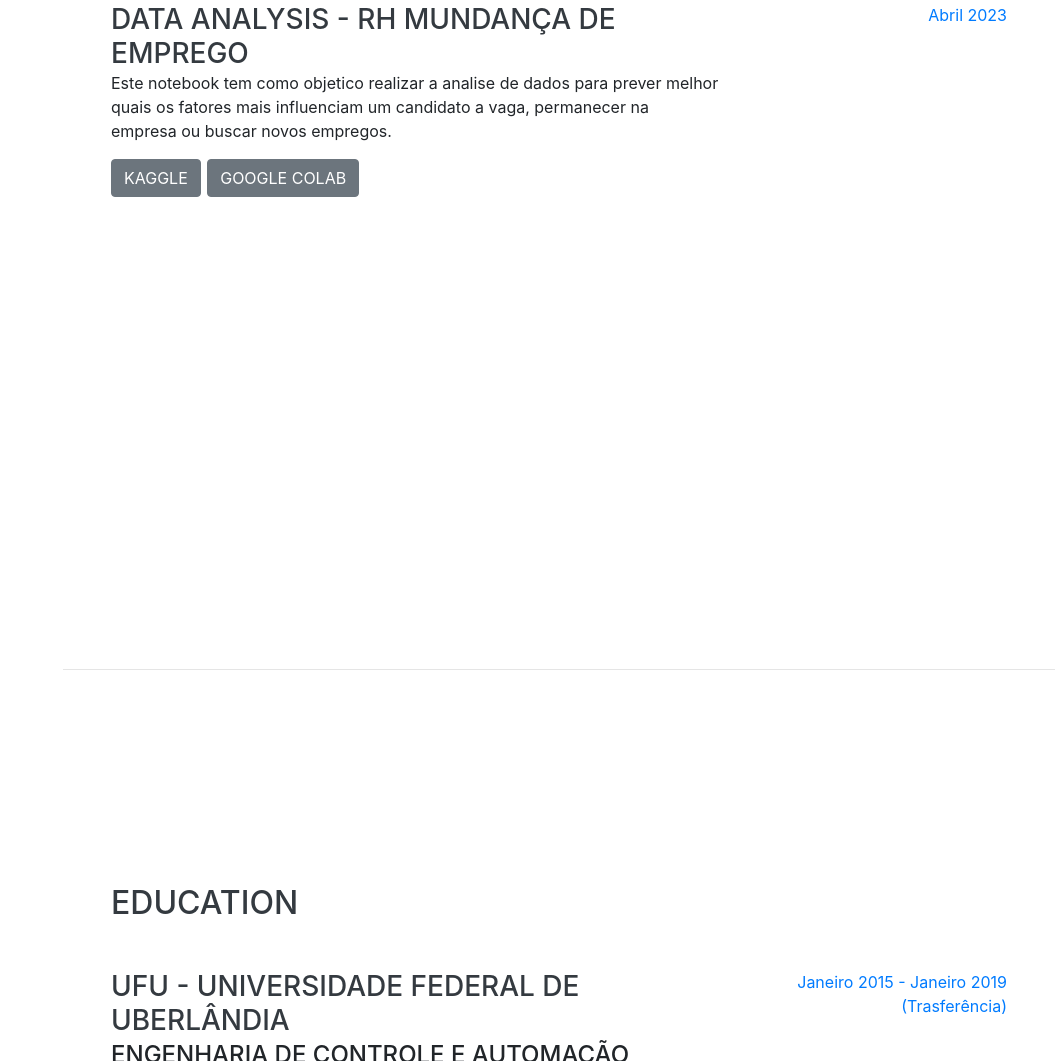
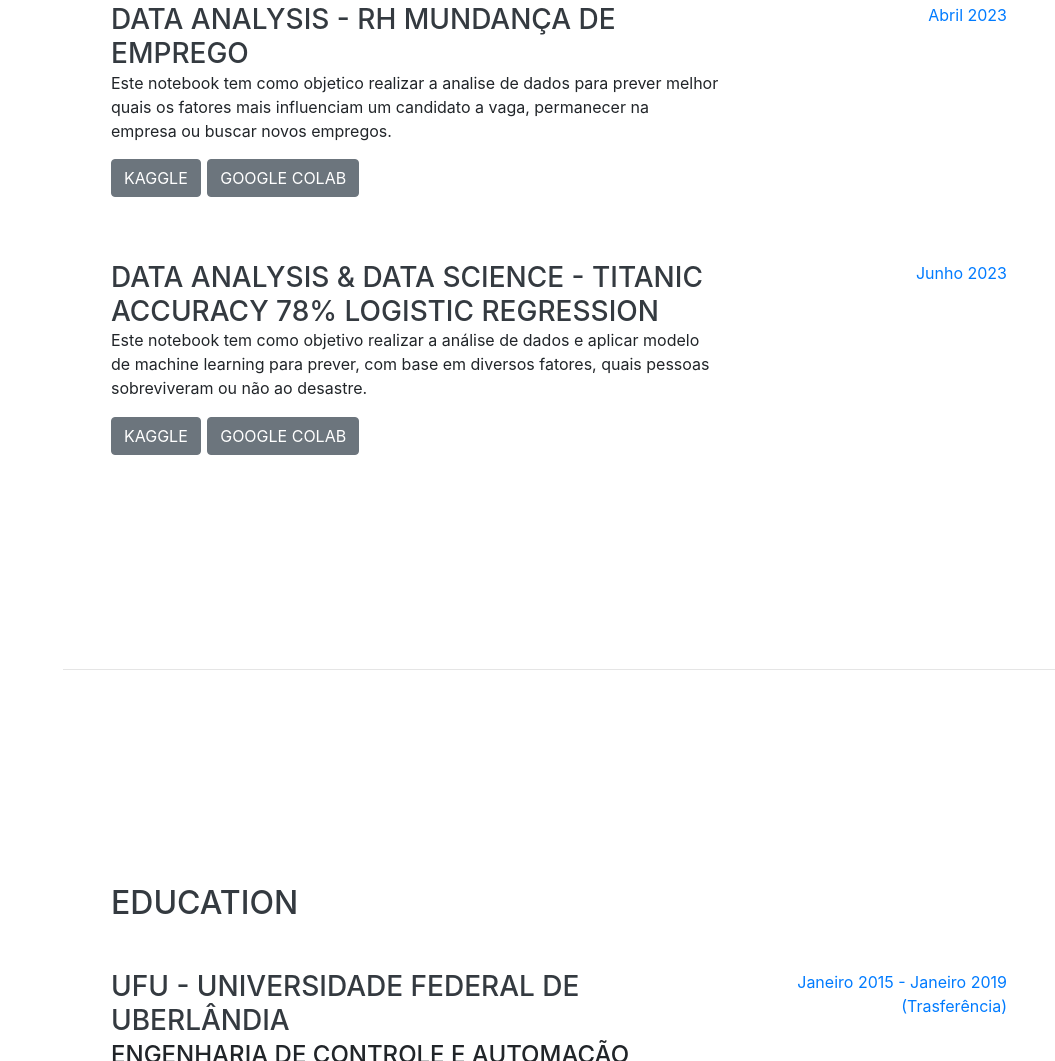
Before and after one commit to WandersonClayton/portfolio, a website with bundled scripts: page index.html in a window 1280 px wide. Shown: the part 932-1993 px from the top of the page, without its empty margins (225-1280 px from the left). Built offline with nearby package versions, Linux system fonts and the light colour scheme; files whose address does not match are found by name; a web font is replaced by a local one.

Commit message:
Incluindo projeto titanic ao portifolio
Foi adicionado ao portifolio o projeto do titanic

```diff
--- a/index.html
+++ b/index.html
@@ -124,7 +124,23 @@
                     </div>
                 </div>
 
+                <div class="resume-item d-flex flex-column flex-md-row justify-content-between mb-5">
+                    <div class="resume-content">
+                        <h3 class="mb-0">Data Analysis & Data Science - Titanic accuracy 78% Logistic Regression</h3>
 
+                        <p> Este notebook tem como objetivo realizar a análise de dados e aplicar modelo de machine learning para prever, com base em diversos fatores, quais pessoas sobreviveram ou não ao desastre.</p>
+
+                        <div class="subheading mb-3">
+                            <!--<Americanas --->
+                            <!--<a href="https://carreiras.americanas.com/#sobre">Americanas SA</a>--->
+                            <a href="https://www.kaggle.com/code/wandersonclayton/titanic-score-0-7416-logistic-regression" class="btn btn-secondary">Kaggle</a>
+                            <a href="https://colab.research.google.com/drive/1yhj9Dj52GhdbahLYuxDLBDpAd0aCAEuS#scrollTo=tkHPbeW6j6hQ" class="btn btn-secondary">Google Colab</a>
+                        </div>
+                    </div>
+                    <div class="resume-date text-md-right">
+                        <span class="text-primary">Junho 2023</span>
+                    </div>
+                </div>
 
 
 
```
